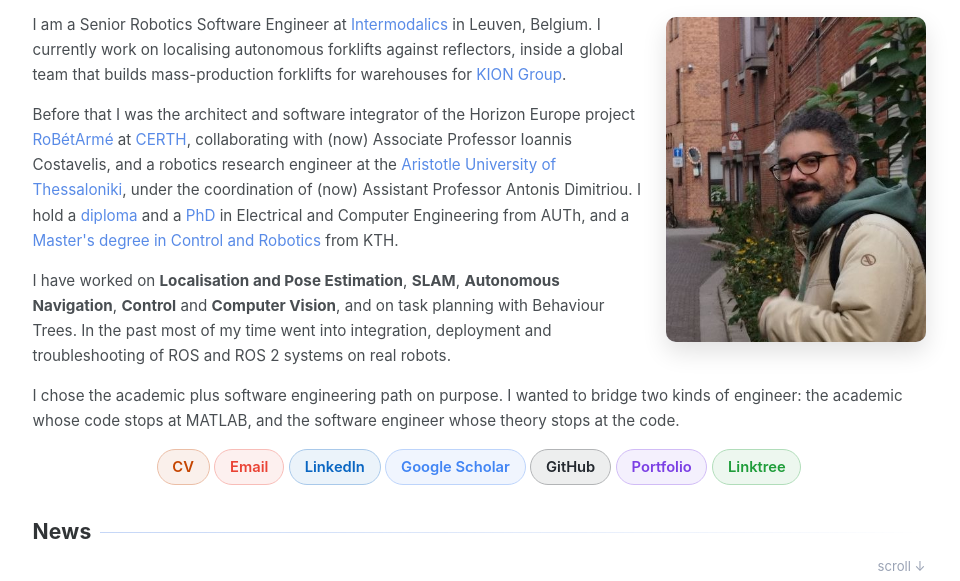
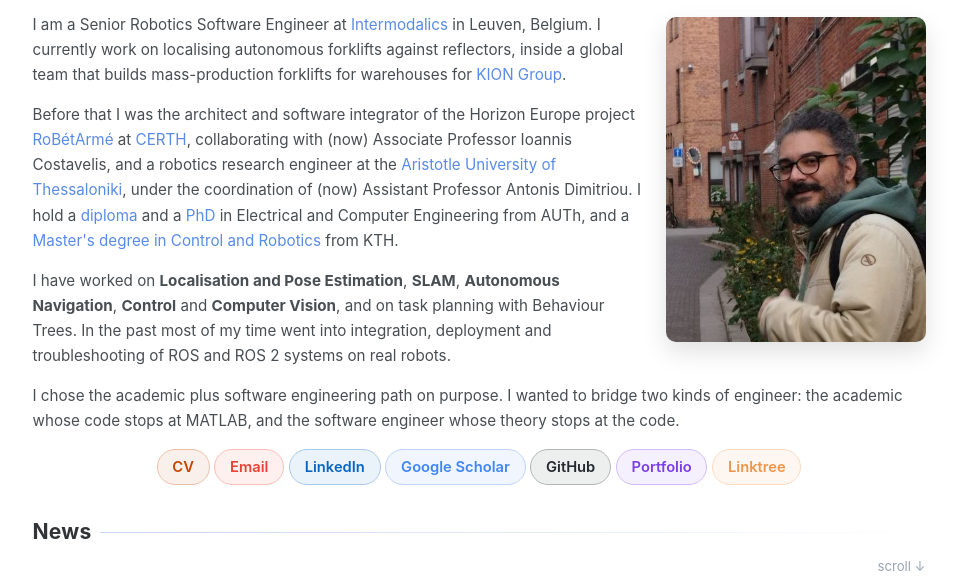
Before and after one commit to li9i/li9i.github.io, a plain HTML site: page index.html in a window 1280 px wide. Shown: the part 175-756 px from the top of the page, without its empty margins (161-1121 px from the left). Drawn offline with Linux system fonts and the light colour scheme.

Commit message:
Change the Linktree pill to orange
The Linktree pill used a dark green. This change sets the pill colour
to #F1954A, an orange that the site owner chose.

Claude-Session: https://claude.ai/code/session_019Hy6V44VuwKxshgqHrpf5S

```diff
--- a/style.css
+++ b/style.css
@@ -17,7 +17,7 @@
   --brand-scholar: #4285f4;
   --brand-github: #24292f;
   --brand-portfolio: #7b3fe4;
-  --brand-linktree: #1f9d3a;
+  --brand-linktree: #F1954A;
 }
 * { box-sizing: border-box; }
 html { scroll-behavior: smooth; scroll-padding-top: 4.5rem; }
```
